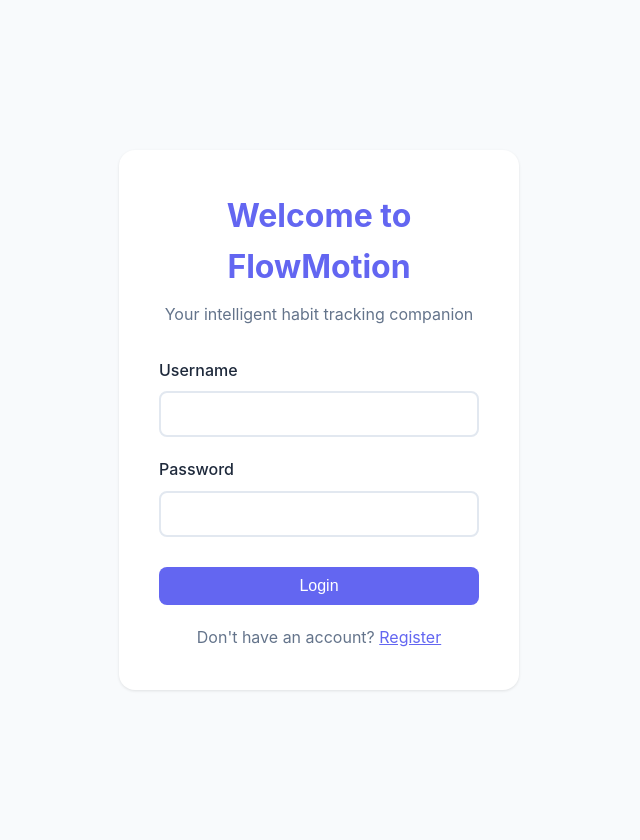
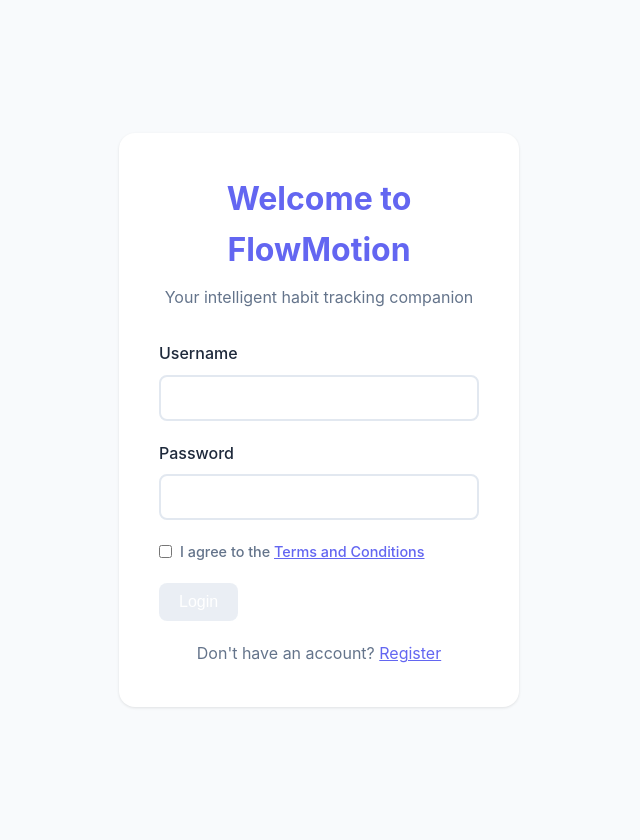
Before and after one commit to Sharruk/flowmotion1, a Django app: page /login/ in a window 1280 px wide. Shown: the whole page, without its empty margins (321-961 px from the left). Run offline with Django 5.2, Linux system fonts and the light colour scheme.

Commit message:
Add terms and conditions agreement to the login process
Introduce a checkbox for terms and conditions acceptance on the login page, which enables the login button and displays terms in a modal upon clicking a link.

Replit-Commit-Author: Agent
Replit-Commit-Session-Id: 952c9934-b8c4-448f-9836-2883d76176ba
Replit-Commit-Checkpoint-Type: intermediate_checkpoint
Replit-Commit-Event-Id: 3ac3ab9c-2f6e-4668-8b58-d0602c10dc51
Replit-Commit-Screenshot-Url: https://storage.googleapis.com/screenshot-production-us-central1/217acc94-39e9-4e16-b00e-8cefafa5b209/952c9934-b8c4-448f-9836-2883d76176ba/eMXnJSB
Replit-Helium-Checkpoint-Created: true

```diff
--- a/static/css/style.css
+++ b/static/css/style.css
@@ -174,9 +174,96 @@ body {
     border-color: var(--primary);
 }
 
-.auth-form .btn {
+.auth-form .btn:disabled {
+    background: var(--border);
+    cursor: not-allowed;
+    opacity: 0.7;
+}
+
+.checkbox-group {
+    display: flex;
+    align-items: center;
+    gap: 8px;
+    margin-top: 5px;
+}
+
+.tc-checkbox {
+    width: auto !important;
+    cursor: pointer;
+}
+
+.tc-label {
+    margin-bottom: 0 !important;
+    font-size: 0.9rem;
+    color: var(--text-muted);
+    cursor: pointer;
+}
+
+.tc-label a {
+    color: var(--primary);
+    text-decoration: underline;
+}
+
+/* Modal Styling */
+.modal {
+    display: none;
+    position: fixed;
+    z-index: 1000;
+    left: 0;
+    top: 0;
     width: 100%;
-    margin-top: 10px;
+    height: 100%;
+    background-color: rgba(0,0,0,0.5);
+    backdrop-filter: blur(4px);
+}
+
+.modal-content {
+    background-color: var(--card-bg);
+    margin: 10% auto;
+    padding: 30px;
+    border-radius: 16px;
+    width: 90%;
+    max-width: 500px;
+    box-shadow: 0 10px 25px rgba(0,0,0,0.2);
+    position: relative;
+    text-align: left;
+}
+
+.modal-content h2 {
+    margin-bottom: 20px;
+    color: var(--primary);
+}
+
+.modal-body {
+    max-height: 400px;
+    overflow-y: auto;
+    margin-bottom: 25px;
+    padding-right: 10px;
+}
+
+.modal-body h3 {
+    font-size: 1.1rem;
+    margin: 15px 0 8px;
+}
+
+.modal-body p {
+    color: var(--text-muted);
+    font-size: 0.95rem;
+    margin-bottom: 10px;
+}
+
+.close-modal {
+    position: absolute;
+    right: 20px;
+    top: 15px;
+    font-size: 28px;
+    font-weight: bold;
+    color: var(--text-muted);
+    cursor: pointer;
+}
+
+.close-modal:hover {
+    color: var(--danger);
 }
 
 .auth-link {
--- a/templates/users/login.html
+++ b/templates/users/login.html
@@ -18,10 +18,82 @@
                 <label for="id_password">Password</label>
                 <input type="password" name="password" id="id_password" required>
             </div>
-            <button type="submit" class="btn btn-primary">Login</button>
+
+            <div class="form-group checkbox-group">
+                <input type="checkbox" id="tc_checkbox" class="tc-checkbox">
+                <label for="tc_checkbox" class="tc-label">
+                    I agree to the <a href="#" id="tc_link">Terms and Conditions</a>
+                </label>
+            </div>
+
+            <button type="submit" id="login_btn" class="btn btn-primary" disabled title="Please accept Terms and Conditions to login">Login</button>
         </form>
 
         <p class="auth-link">Don't have an account? <a href="{% url 'register' %}">Register</a></p>
     </div>
 </div>
+
+<!-- Terms and Conditions Modal -->
+<div id="tc_modal" class="modal">
+    <div class="modal-content">
+        <span class="close-modal">&times;</span>
+        <h2>Terms and Conditions</h2>
+        <div class="modal-body">
+            <h3>1. Data Privacy</h3>
+            <p>FlowMotion is an academic prototype. Your data is stored locally for tracking purposes and is not shared with third parties.</p>
+
+            <h3>2. Usage</h3>
+            <p>This system is intended for personal habit tracking. Users are responsible for their own data entry and routine management.</p>
+
+            <h3>3. No Liability</h3>
+            <p>The developers of FlowMotion provide this tool "as is" and are not liable for any missed habits, routines, or productivity outcomes.</p>
+
+            <h3>4. Linux Environment</h3>
+            <p>This application is designed specifically for Linux desktop environments using native notification services.</p>
+        </div>
+        <button id="modal_accept_btn" class="btn btn-primary">Close and Continue</button>
+    </div>
+</div>
+
+<script>
+    document.addEventListener('DOMContentLoaded', function() {
+        const checkbox = document.getElementById('tc_checkbox');
+        const loginBtn = document.getElementById('login_btn');
+        const tcLink = document.getElementById('tc_link');
+        const modal = document.getElementById('tc_modal');
+        const closeModal = document.querySelector('.close-modal');
+        const modalAccept = document.getElementById('modal_accept_btn');
+        const form = document.querySelector('.auth-form');
+
+        // Toggle login button based on checkbox
+        checkbox.addEventListener('change', function() {
+            loginBtn.disabled = !this.checked;
+        });
+
+        // Show modal
+        tcLink.addEventListener('click', function(e) {
+            e.preventDefault();
+            modal.style.display = 'block';
+        });
+
+        // Hide modal
+        closeModal.onclick = () => modal.style.display = 'none';
+        modalAccept.onclick = () => modal.style.display = 'none';
+
+        window.onclick = function(event) {
+            if (event.target == modal) {
+                modal.style.display = 'none';
+            }
+        };
+
+        // Form validation
+        form.onsubmit = function(e) {
+            if (!checkbox.checked) {
+                e.preventDefault();
+                alert('Please accept the Terms and Conditions to continue.');
+                return false;
+            }
+        };
+    });
+</script>
 {% endblock %}
```
Also changed, not shown: db.sqlite3.
